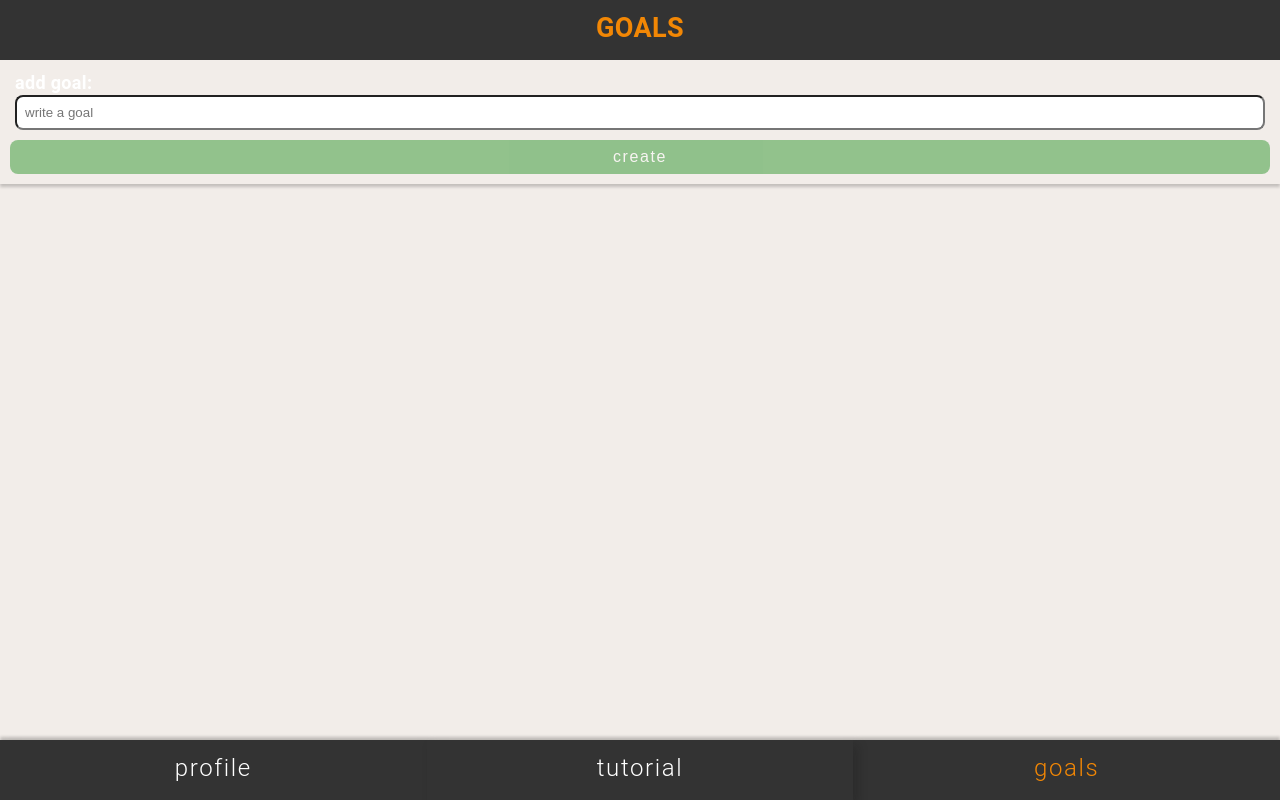
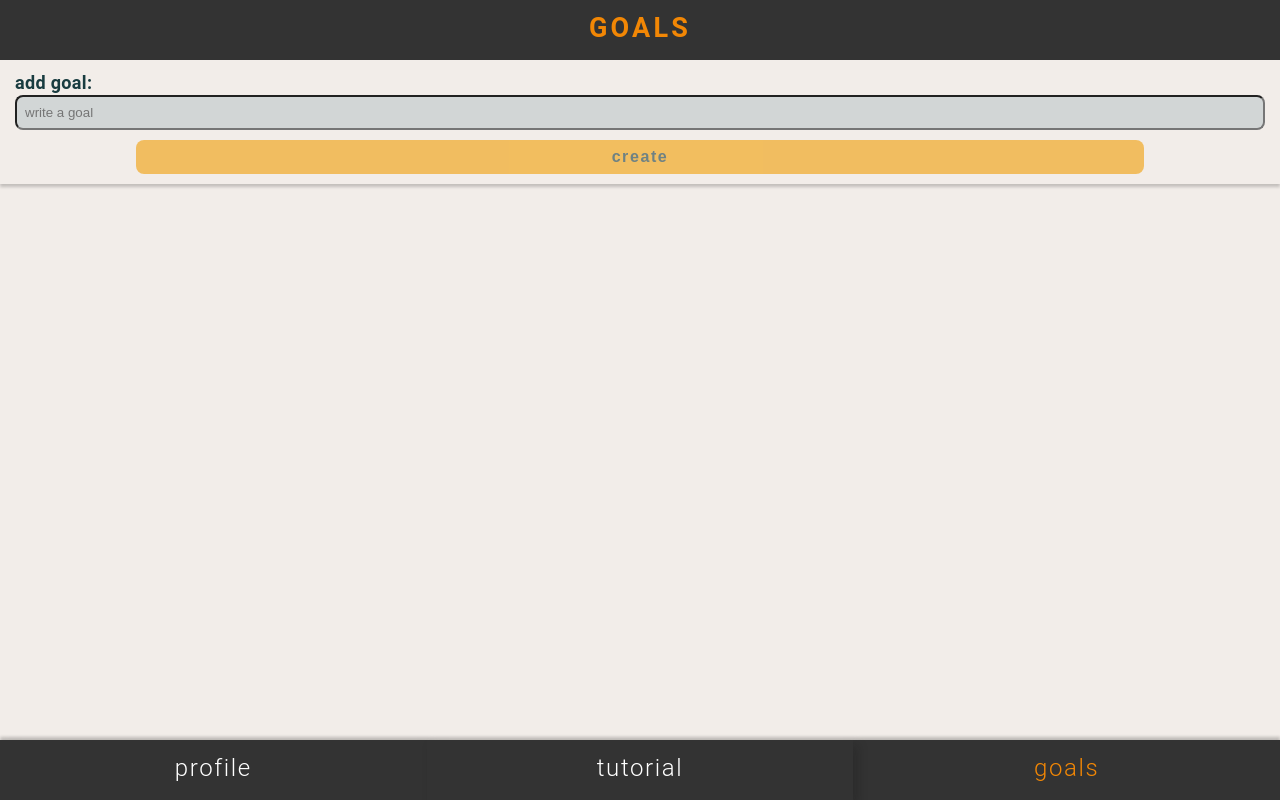
Before and after one commit to deriancastro/capstone-project, a React (Create React App) app in the folder client/: page /goals in a window 1280 px wide. Built offline with nearby package versions, Linux system fonts and the light colour scheme.

Commit message:
Add styling v2

```diff
--- a/client/src/GlobalStyles.js
+++ b/client/src/GlobalStyles.js
@@ -2,14 +2,14 @@ import { createGlobalStyle } from 'styled-components'
 
 export default createGlobalStyle`
 :root {
-  --color-primary:#193C40;
-  --color-primary-background:#F2EDE9;
-  --color-primary-text:#F2EDE9;
-  --color-secondary:#04D9B2;
-  --color-secondary-background:#333;
-  --color-active:#193C40;
-  --color-active-background:#F29F05;
-  --color-active-text:#F28705;
+  --color-primary:#193C40; //verde oscuro
+  --color-primary-background:#F2EDE9; //blanco
+  --color-primary-text:#F2EDE9;//blanco
+  --color-secondary:#D2D6D6; // #19C2FF-azul
+  --color-secondary-background:#333; //gris
+  --color-active:#193C40; //verde oscuro
+  --color-active-background:#F29F05; //naranja
+  --color-active-text:#F28705; //naranja
   --color-danger:#f75010;
 }
 
--- a/client/src/components/Button.js
+++ b/client/src/components/Button.js
@@ -23,14 +23,14 @@ const ButtonStyled = styled.button`
   border: none;
   padding: 12px;
   cursor: pointer;
-  color: ${p => p.color};
+  color: var(--color-primary-text);
   background: var(--color-secondary-background);
   &.active {
     color: var(--color-active-text);
     z-index: -10;
   }
   &[disabled] {
-    opacity: 0.4;
+    opacity: 0.6;
     pointer-events: none;
   }
 `
--- a/client/src/components/Card.js
+++ b/client/src/components/Card.js
@@ -24,7 +24,7 @@ const Wrapper = styled.section`
   padding: 30px;
   border-radius: 8px;
   box-shadow: 0 4px 4px #0006;
-  background: white;
+  background: var(--color-secondary);
 `
 const Text = styled.h3`
   text-align: center;
--- a/client/src/components/DeleteButton.js
+++ b/client/src/components/DeleteButton.js
@@ -26,6 +26,6 @@ const Button = styled.button`
   border: none;
 `
 const SVG = styled(Delete)`
-  fill: red;
+  fill: var(--color-danger);
   width: 1.5rem;
 `
--- a/client/src/components/EditForm.js
+++ b/client/src/components/EditForm.js
@@ -118,6 +118,7 @@ const Form = styled.form`
   display: grid;
   height: min-content;
   gap: 10px;
+  background: var(--color-primary-background);
 
   @media (min-width: 600px) {
     display: grid;
@@ -125,7 +126,7 @@ const Form = styled.form`
 `
 
 const Label = styled.label`
-  color: white;
+  color: var(--color-primary);
   font-weight: bold;
   padding: 0 5px;
 
@@ -133,6 +134,7 @@ const Label = styled.label`
     width: 100%;
     border-radius: 8px;
     padding: 8px;
+    background: var(--color-secondary);
   }
 `
 
@@ -140,6 +142,7 @@ const Text = styled.p`
   color: white;
   font-weight: bold;
   padding: 0 5px;
+  color: var(--color-primary);
 `
 
 const ImageContainer = styled.div`
@@ -154,7 +157,7 @@ const ImageContainer = styled.div`
 `
 const WrapperInput = styled.div`
   border-radius: 50%;
-  border: solid #8c7558 10px;
+  border: solid var(--color-active-background) 10px;
   height: 200px;
   width: 200px;
   justify-self: center;
@@ -163,7 +166,7 @@ const WrapperInput = styled.div`
 
 const Image = styled.img`
   border-radius: 50%;
-  border: solid #8c7558 10px;
+  border: solid var(--color-active-background) 10px;
   height: 200px;
   width: 200px;
   justify-self: center;
@@ -191,6 +194,10 @@ const EditButton = styled(Button)`
   padding: 8px;
   border-radius: 8px;
   font-size: 1rem;
-  background: green;
-  color: white;
+  font-weight: 700;
+  background: var(--color-active-background);
+  color: var(--color-active);
+  margin-top: 16px;
+  width: 80%;
+  justify-self: center;
 `
--- a/client/src/components/Goal.js
+++ b/client/src/components/Goal.js
@@ -35,7 +35,7 @@ const Wrapper = styled.section`
   border-radius: 8px;
   padding: 10px;
   box-shadow: 0 4px 4px #0006;
-  background: white;
+  background: var(--color-secondary);
   width: 321px;
   overflow: auto;
 
--- a/client/src/components/GoalsForm.js
+++ b/client/src/components/GoalsForm.js
@@ -58,7 +58,7 @@ const Form = styled.form`
 `
 
 const Label = styled.label`
-  color: white;
+  color: var(--color-primary);
   font-weight: bold;
   padding: 0 5px;
 
@@ -66,6 +66,7 @@ const Label = styled.label`
     width: 100%;
     border-radius: 8px;
     padding: 8px;
+    background: var(--color-secondary);
   }
 `
 
@@ -73,6 +74,9 @@ const GoalButton = styled(Button)`
   padding: 8px;
   border-radius: 8px;
   font-size: 1rem;
-  background: green;
-  color: white;
+  font-weight: 700;
+  background: var(--color-active-background);
+  color: var(--color-active);
+  width: 80%;
+  justify-self: center;
 `
--- a/client/src/components/Header.js
+++ b/client/src/components/Header.js
@@ -14,4 +14,5 @@ const Title = styled.h2`
   color: var(--color-active-text);
   padding: 10px;
   text-align: center;
+  letter-spacing: 0.2rem;
 `
--- a/client/src/components/Profile.js
+++ b/client/src/components/Profile.js
@@ -67,10 +67,11 @@ const WrapperEdit = styled.section`
   right: 10px;
   top: 70px;
   background: #bfa27e;
-  padding: 10px;
+  padding: 22px 10px;
   border-radius: 8px;
   width: 355px;
   box-shadow: 0 4px 4px #0006;
+  background: var(--color-primary-background);
 
   @media (min-width: 600px) {
     width: 647px;
@@ -128,6 +129,9 @@ const CancelButton = styled(Button)`
   padding: 8px;
   border-radius: 8px;
   font-size: 1rem;
-  background: red;
-  color: white;
+  font-weight: 700;
+  background: var(--color-danger);
+  color: var(--color-primary-text);
+  width: 80%;
+  justify-self: center;
 `
--- a/client/src/components/ProfileForm.js
+++ b/client/src/components/ProfileForm.js
@@ -176,7 +176,7 @@ const ImageContainer = styled.div`
 `
 const WrapperInput = styled.div`
   border-radius: 50%;
-  border: solid var(--color-active) 10px;
+  border: solid var(--color-active-background) 10px;
   height: 200px;
   width: 200px;
   justify-self: center;
@@ -185,7 +185,7 @@ const WrapperInput = styled.div`
 
 const Image = styled.img`
   border-radius: 50%;
-  border: solid var(--color-active) 10px;
+  border: solid var(--color-active-background) 10px;
   height: 200px;
   width: 200px;
   justify-self: center;
--- a/client/src/pages/DetailPage.js
+++ b/client/src/pages/DetailPage.js
@@ -54,5 +54,6 @@ const Container = styled.div`
 `
 
 const DetailButton = styled(Button)`
-  background: #bf665e;
+  background: var(--color-secondary-background);
+  color: var(--color-active-text);
 `
```
